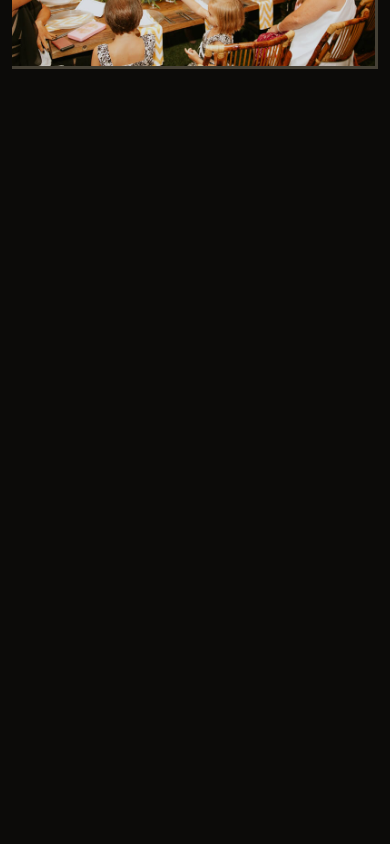
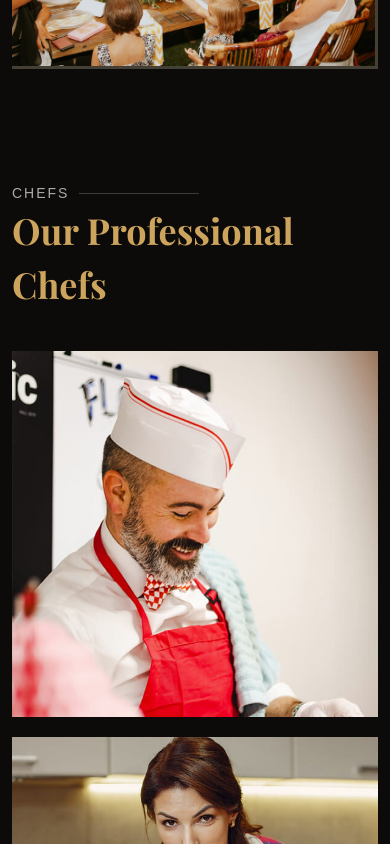
Before and after one commit to freetimezp/js-eatme-13-restaurant, a Next.js app: page / in a window 390 px wide. Shown: the part 10120-10964 px from the top of the page. Before the commit the page ends 10249 px from the top, so only its background shows below. Built offline with nearby package versions, Linux system fonts and the light colour scheme.

Commit message:
15. js-eatme-13-restaurant. Chefs component.

```diff
--- /dev/null
+++ b/src/app/api/chefs/route.ts
@@ -0,0 +1,5 @@
+import { chefs } from "@/app/data/data";
+
+export async function GET() {
+    return Response.json(chefs);
+}
--- /dev/null
+++ b/src/app/components/ChefItem.tsx
@@ -0,0 +1,36 @@
+/* eslint-disable @next/next/no-img-element */
+import React from 'react';
+import './chefItem.css';
+
+const ChefItem = ({ item }: {
+    item: {
+        id: number;
+        name: string;
+        photo: string;
+        position: string;
+        delay: string;
+    }
+}) => {
+    return (
+        <div className='col-lg-4 col-md-6'>
+            <div className="member" data-aos="zoom-in" data-aos-delay={item.delay}>
+                <img src={item.photo} alt="chef" className='img-fluid' />
+
+                <div className="member-info">
+                    <div className="member-info-content">
+                        <h4>{item.name}</h4>
+                        <span>{item.position}</span>
+                    </div>
+                    <div className="social">
+                        <a href=""><i className="bi bi-twitter"></i></a>
+                        <a href=""><i className="bi bi-facebook"></i></a>
+                        <a href=""><i className="bi bi-instagram"></i></a>
+                        <a href=""><i className="bi bi-linkedin"></i></a>
+                    </div>
+                </div>
+            </div>
+        </div>
+    );
+}
+
+export default ChefItem;
--- /dev/null
+++ b/src/app/components/chefItem.css
@@ -0,0 +1,84 @@
+.chefs .member {
+    text-align: center;
+    margin-bottom: 20px;
+    background: #343a40;
+    position: relative;
+    overflow: hidden;
+}
+
+.chefs .member .member-info {
+    opacity: 0;
+    position: absolute;
+    bottom: 0;
+    right: 0;
+    left: 0;
+    top: 0;
+    transition: .2s;
+}
+
+.chefs .member .member-info-content {
+    position: absolute;
+    left: 0;
+    right: 0;
+    bottom: 10px;
+    transition: bottom .4s;
+}
+
+.chefs .member .member-info-content h4 {
+    font-weight: 700;
+    margin-bottom: 2px;
+    font-size: 18px;
+    color: #fff;
+}
+
+.chefs .member .member-info-content span {
+    font-style: italic;
+    display: block;
+    font-size: 13px;
+    color: 13px;
+}
+
+.chefs .member .social {
+    position: absolute;
+    left: 0;
+    bottom: -38px;
+    right: 0;
+    height: 48px;
+    transition: bottom ease-in-out .4s;
+    text-align: center;
+}
+
+.chefs .member .social a {
+    transition: color .3s;
+    color: #fff;
+    margin: 0 10px;
+    display: inline-block;
+}
+
+.chefs .member .social a:hover {
+    color: #cda45e;
+}
+
+.chefs .member .social i {
+    font-size: 18px;
+    margin: 0 2px;
+}
+
+.chefs .member:hover .member-info {
+    background: linear-gradient(0deg,
+        rgba(0, 0, 0, .9) 0%,
+        rgba(0, 0, 0, .8) 20%,
+        rgba(0, 212, 255, 0) 100%);
+    opacity: 1;
+    transition: .4s;
+}
+
+.chefs .member:hover .member-info-content {
+    bottom: 60px;
+    transition: bottom .4s;
+}
+
+.chefs .member:hover .social {
+    bottom: 0;
+    transition: bottom ease-in-out .4s;
+}
--- a/src/app/page.tsx
+++ b/src/app/page.tsx
@@ -7,6 +7,7 @@
 import Booking from "./sections/Booking";
 import Testimonials from "./sections/Testimonials";
 import Gallery from "./sections/Gallery";
+import Chefs from "./sections/Chefs";
 
 
 export default function Home() {
@@ -22,6 +23,7 @@
         <Booking />
         <Testimonials />
         <Gallery />
+        <Chefs />
       </main>
     </>
   );
--- /dev/null
+++ b/src/app/sections/Chefs.tsx
@@ -0,0 +1,34 @@
+/* eslint-disable @next/next/no-async-client-component */
+import React from 'react';
+import './chefs.css';
+import SectionTitle from '../components/SectionTitle';
+import ChefItem from '../components/ChefItem';
+
+async function getChefsData() {
+    const res = await fetch('http://localhost:3000/api/chefs');
+    return res.json();
+}
+
+export default async function Chefs() {
+    const items: [] = await getChefsData();
+
+    return (
+        <section id="chefs" className='chefs'>
+            <div className="container" data-aos="fade-up">
+                <SectionTitle title="Chefs" subtitle="Our Professional Chefs" />
+
+                <div className="row">
+                    {items && items.length > 0 && items.map((item: {
+                        id: number;
+                        name: string;
+                        photo: string;
+                        position: string;
+                        delay: string;
+                    }) => (
+                        <ChefItem key={item.id} item={item} />
+                    ))}
+                </div>
+            </div>
+        </section>
+    );
+}
```
Also changed, not shown: src/app/sections/chefs.css (added).
